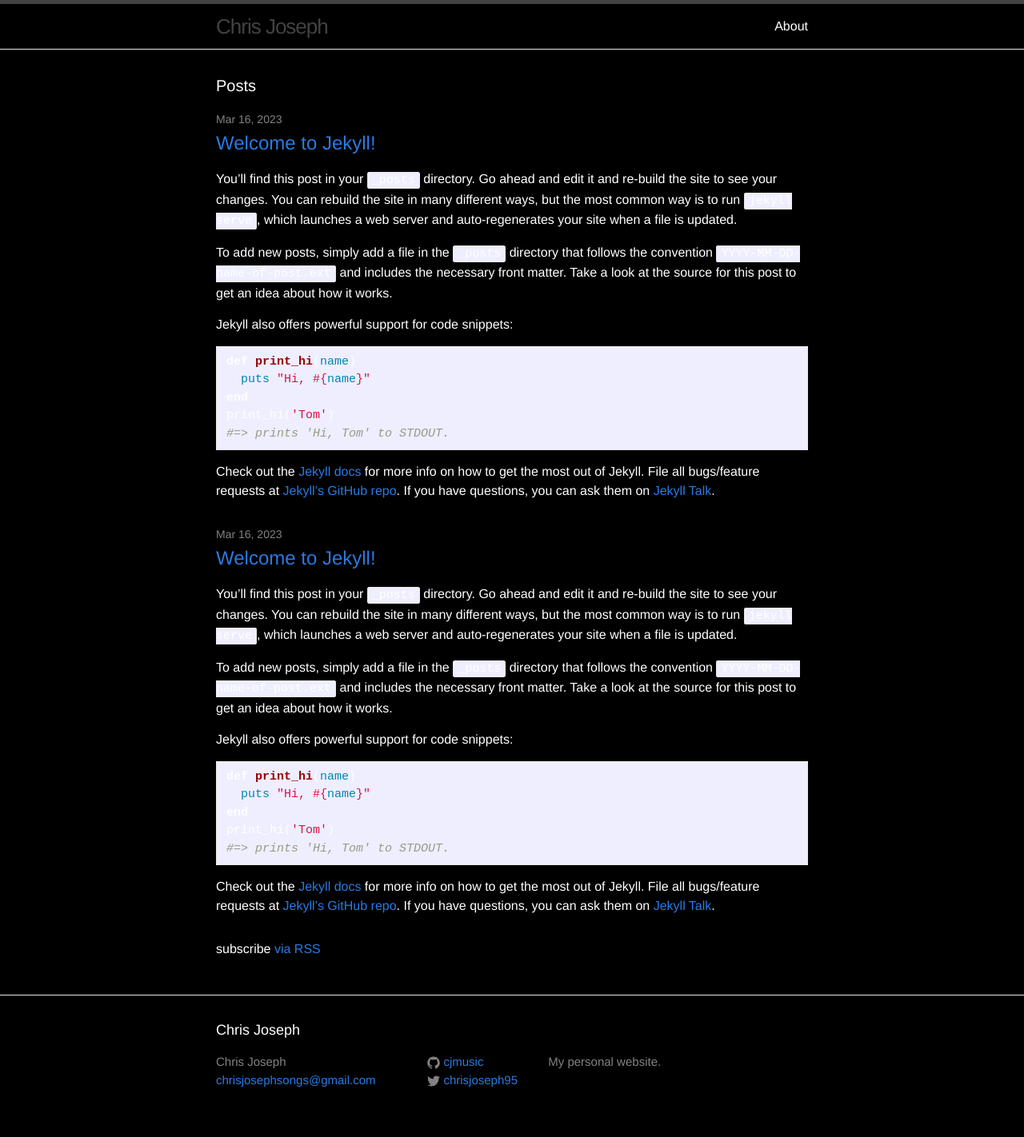
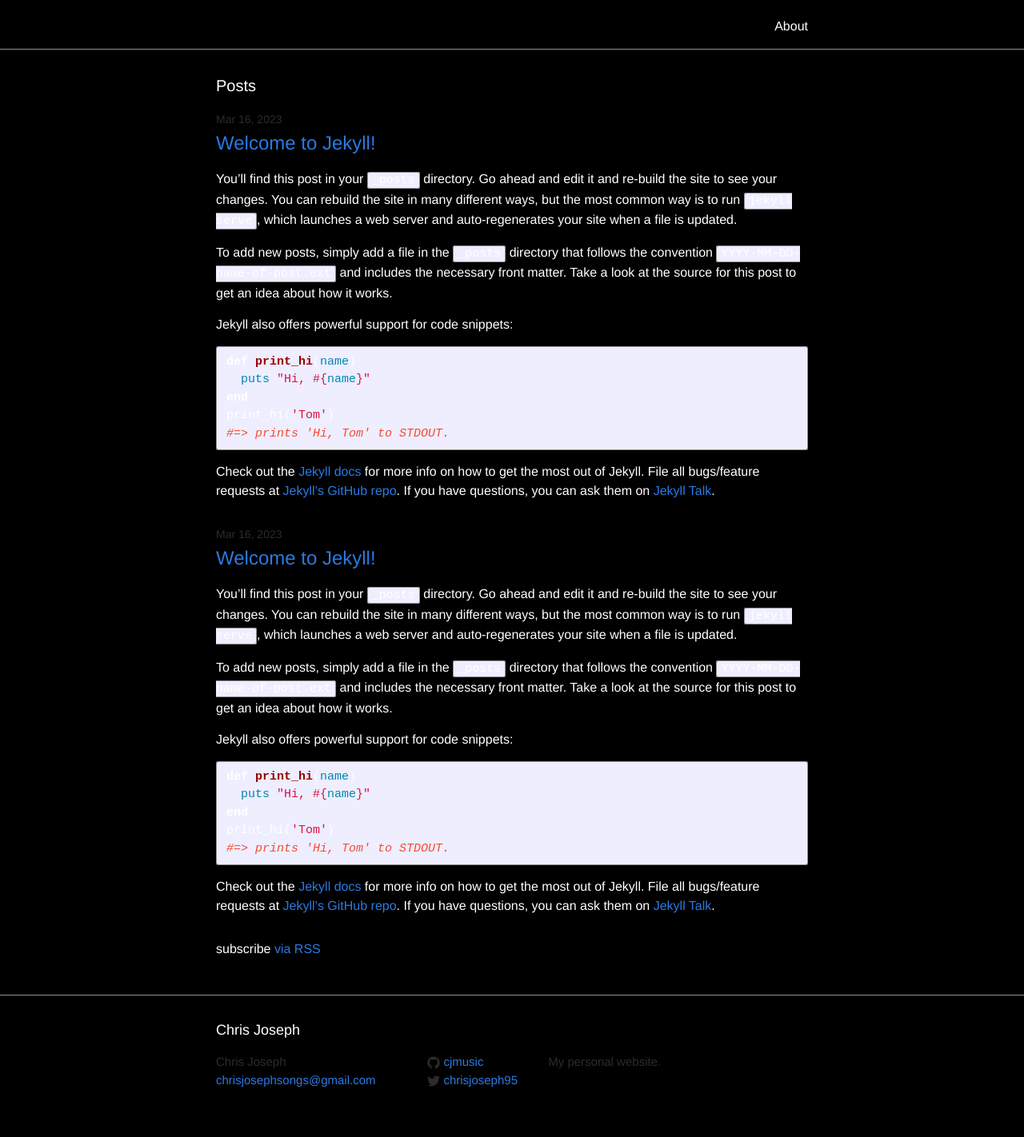
Before and after one commit to CJmusic/cjmusic.github.io, a Jekyll site: the page built from index.html, in a window 1280 px wide. Shown: the whole page at 80% size. Built offline with Jekyll 4.4.1, drawn with Linux system fonts in a browser that asks for light colours.

Commit message:
so close, just the code syntax highlighting is off, may need to recompile

```diff
--- a/_sass/_syntax-highlighting.scss
+++ b/_sass/_syntax-highlighting.scss
@@ -2,20 +2,20 @@
  * Syntax highlighting styles
  */
 .highlight {
-    background: #fff;
+    background: #282828;
     @extend %vertical-rhythm;
 
     .highlighter-rouge & {
-      background: #eef;
+      background: #7c6f64;
     }
 
-    .c     { color: #998; font-style: italic } // Comment
-    .err   { color: #a61717; background-color: #e3d2d2 } // Error
+    .c     { color: #fb4934; font-style: italic } // Comment
+    .err   { color: #b8bb26; background-color: #3c3836 } // Error
     .k     { font-weight: bold } // Keyword
     .o     { font-weight: bold } // Operator
-    .cm    { color: #998; font-style: italic } // Comment.Multiline
+    .cm    { color: #fb4934; font-style: italic } // Comment.Multiline
     .cp    { color: #999; font-weight: bold } // Comment.Preproc
-    .c1    { color: #998; font-style: italic } // Comment.Single
+    .c1    { color: #fb4934; font-style: italic } // Comment.Single
     .cs    { color: #999; font-weight: bold; font-style: italic } // Comment.Special
     .gd    { color: #000; background-color: #fdd } // Generic.Deleted
     .gd .x { color: #000; background-color: #faa } // Generic.Deleted.Specific
@@ -68,4 +68,6 @@
     .vg    { color: #008080 } // Name.Variable.Global
     .vi    { color: #008080 } // Name.Variable.Instance
     .il    { color: #099 } // Literal.Number.Integer.Long
+
+
 }
--- a/css/main.scss
+++ b/css/main.scss
@@ -18,7 +18,7 @@
 $background-color: #000000;
 $brand-color:      #2a7ae2;
 
-$grey-color:       #828282;
+$grey-color:       #2b2b2b;
 $grey-color-light: lighten($grey-color, 40%);
 $grey-color-dark:  darken($grey-color, 25%);
 
```
Also changed, not shown: Gemfile.lock, 1 other file.
